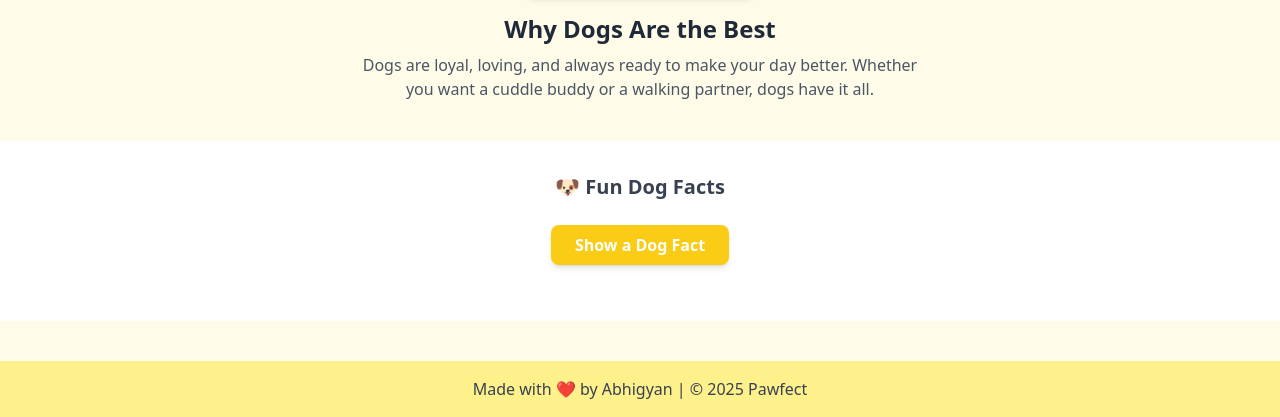
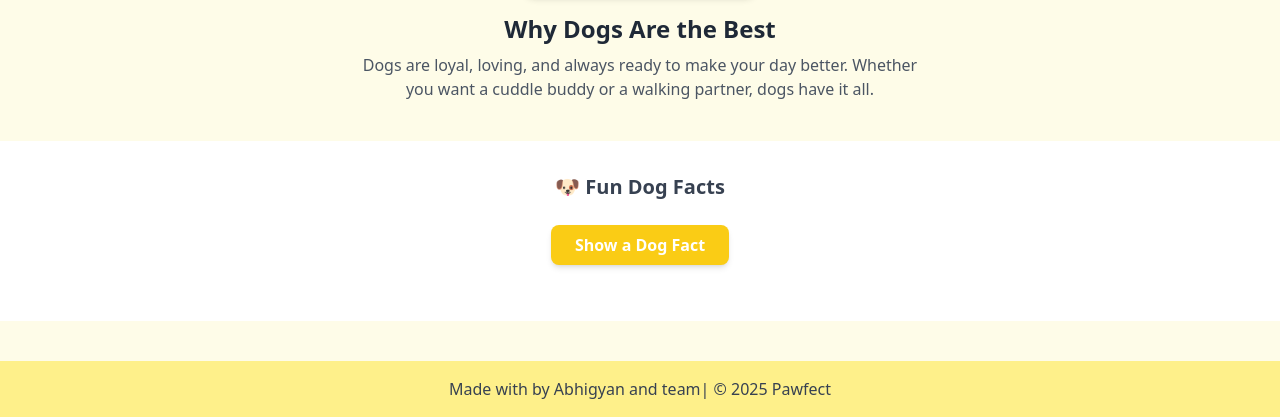
Before and after one commit to ABHIISHERE12/PAWFECT, a plain HTML site: page index.html in a window 1280 px wide. Shown: the part 399-816 px from the top of the page. Drawn offline with nearby package versions, Linux system fonts and the light colour scheme.

Commit message:
index.html

```diff
--- a/index.html
+++ b/index.html
@@ -36,7 +36,7 @@
 
   <!-- Footer -->
   <footer class="bg-yellow-200 text-center py-4 mt-10 text-gray-700">
-    Made with ❤️ by Abhigyan | © 2025 Pawfect
+    Made with by Abhigyan and team| © 2025 Pawfect
   </footer>
 
   <!-- JavaScript -->
@@ -55,4 +55,5 @@
   </script>
 
 </body>
+
 </html>
```
